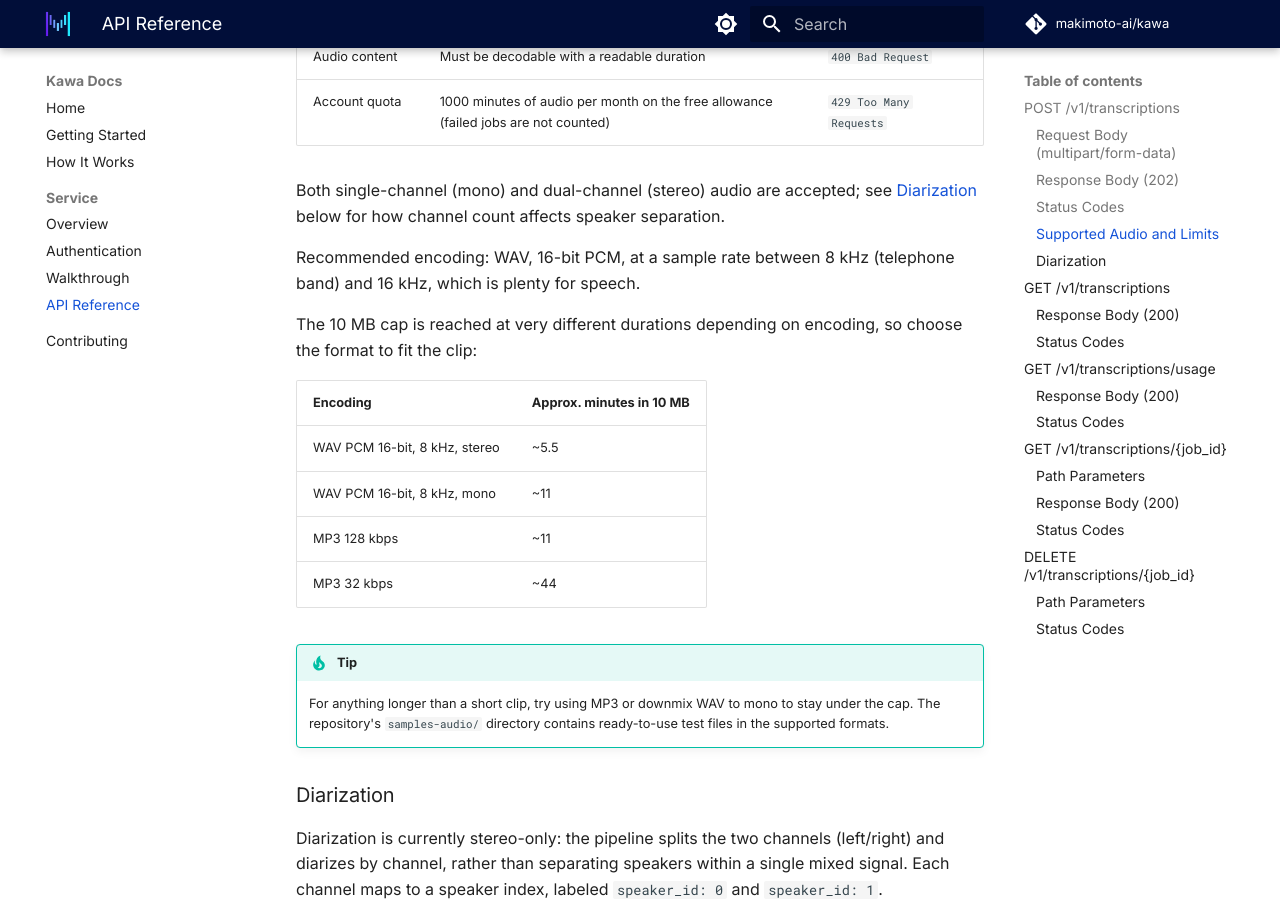
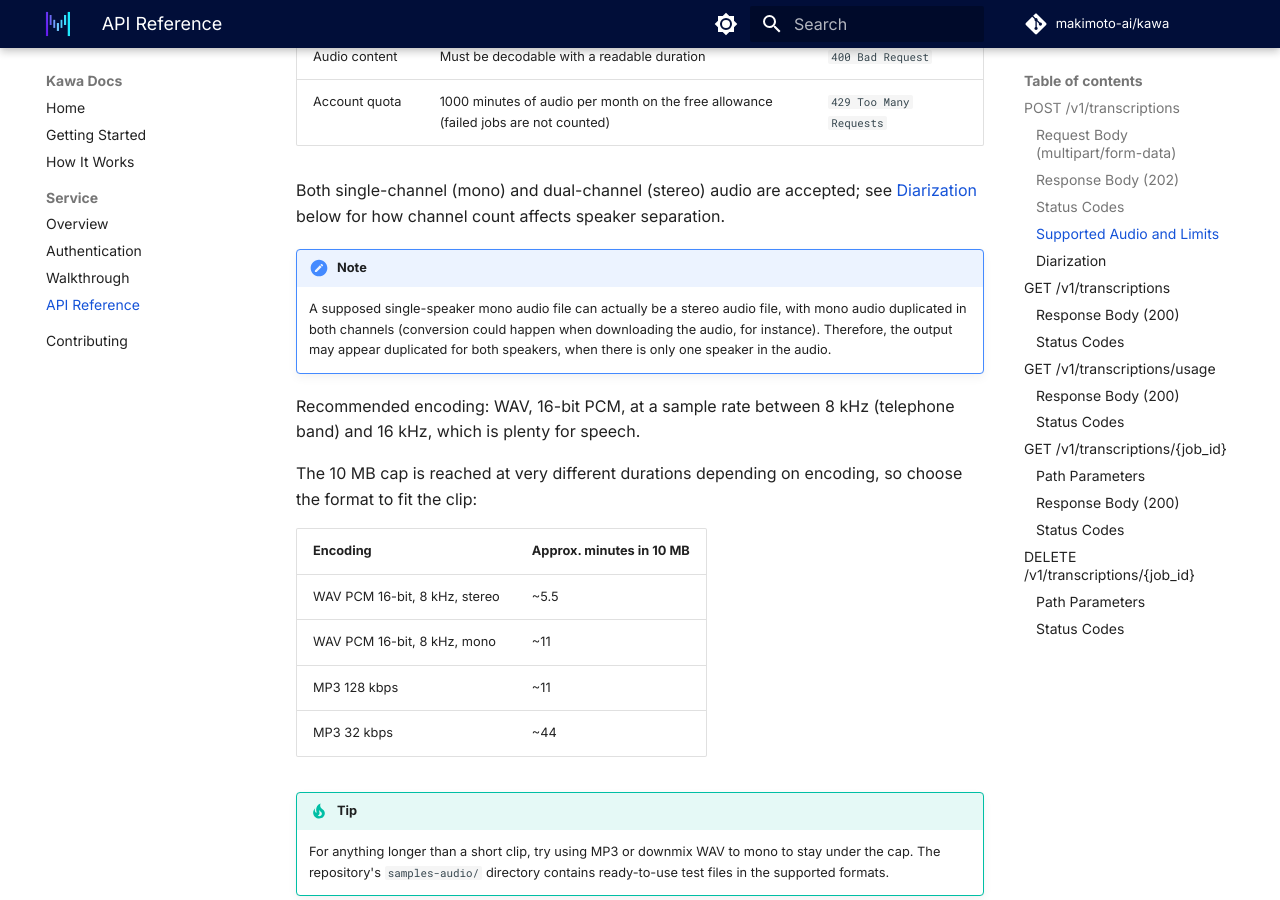
Before and after one commit to makimoto-ai/kawa, an MkDocs documentation site: the page built from docs/service/api-reference.md, in a window 1280 px wide and 900 px high, scrolled down 1909 px. Built offline with MkDocs 1.6.1 and Material for MkDocs 9.7.7, drawn with Linux system fonts in a browser that asks for light colours; comment, search, counter and statistics services are not loaded.

Commit message:
Added more information about audio files.

```diff
--- a/docs/service/api-reference.md
+++ b/docs/service/api-reference.md
@@ -60,6 +60,9 @@ Example `202` Response:
 | Account quota | 1000 minutes of audio per month on the free allowance (failed jobs are not counted) | `429 Too Many Requests` |
 
 Both single-channel (mono) and dual-channel (stereo) audio are accepted; see [Diarization](#diarization) below for how channel count affects speaker separation.
+
+!!! note
+    A supposed single-speaker mono audio file can actually be a stereo audio file, with mono audio duplicated in both channels (conversion could happen when downloading the audio, for instance). Therefore, the output may appear duplicated for both speakers, when there is only one speaker in the audio.
 
 Recommended encoding: WAV, 16-bit PCM, at a sample rate between 8 kHz (telephone band) and 16 kHz, which is plenty for speech.
 
```
